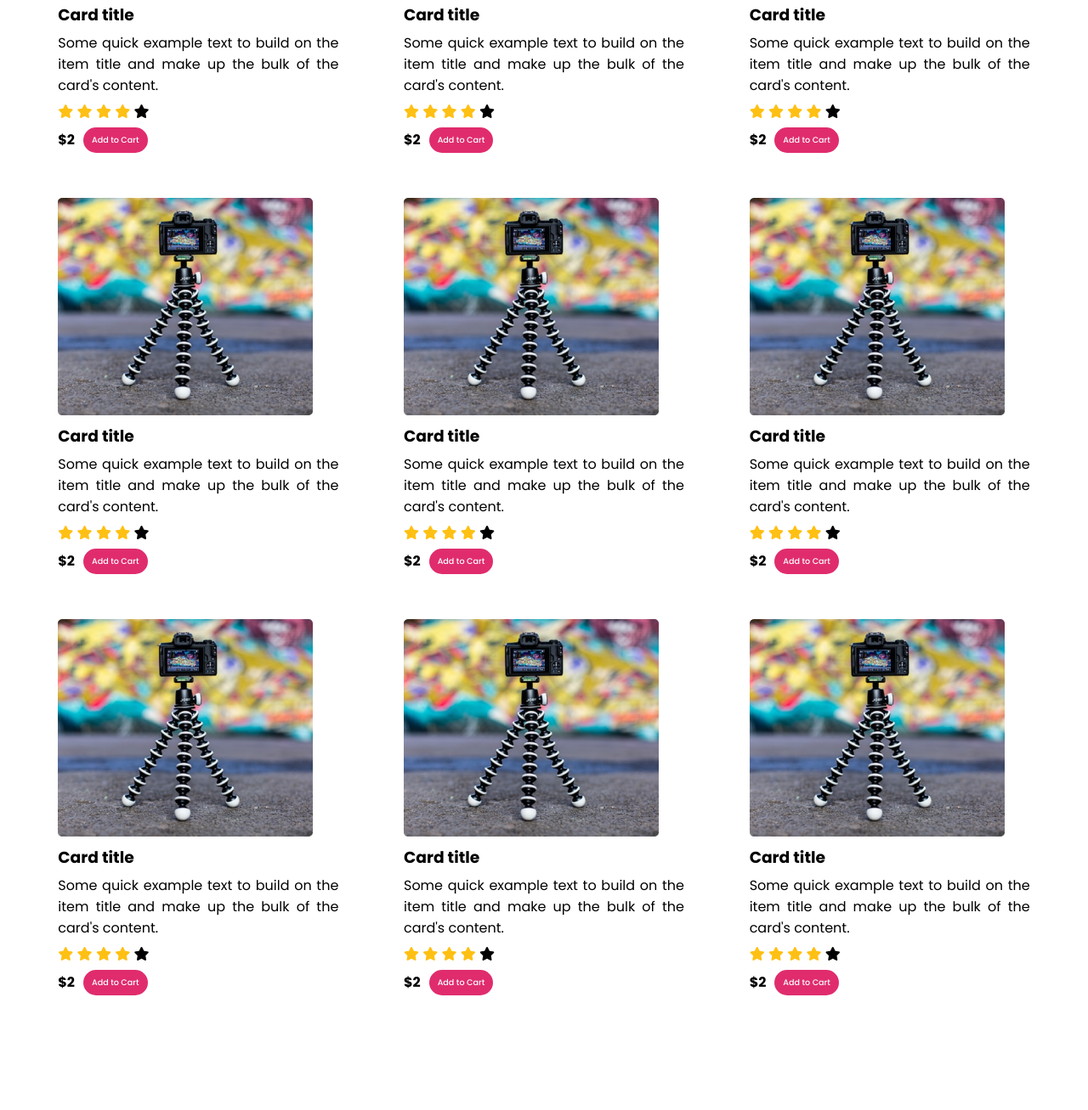
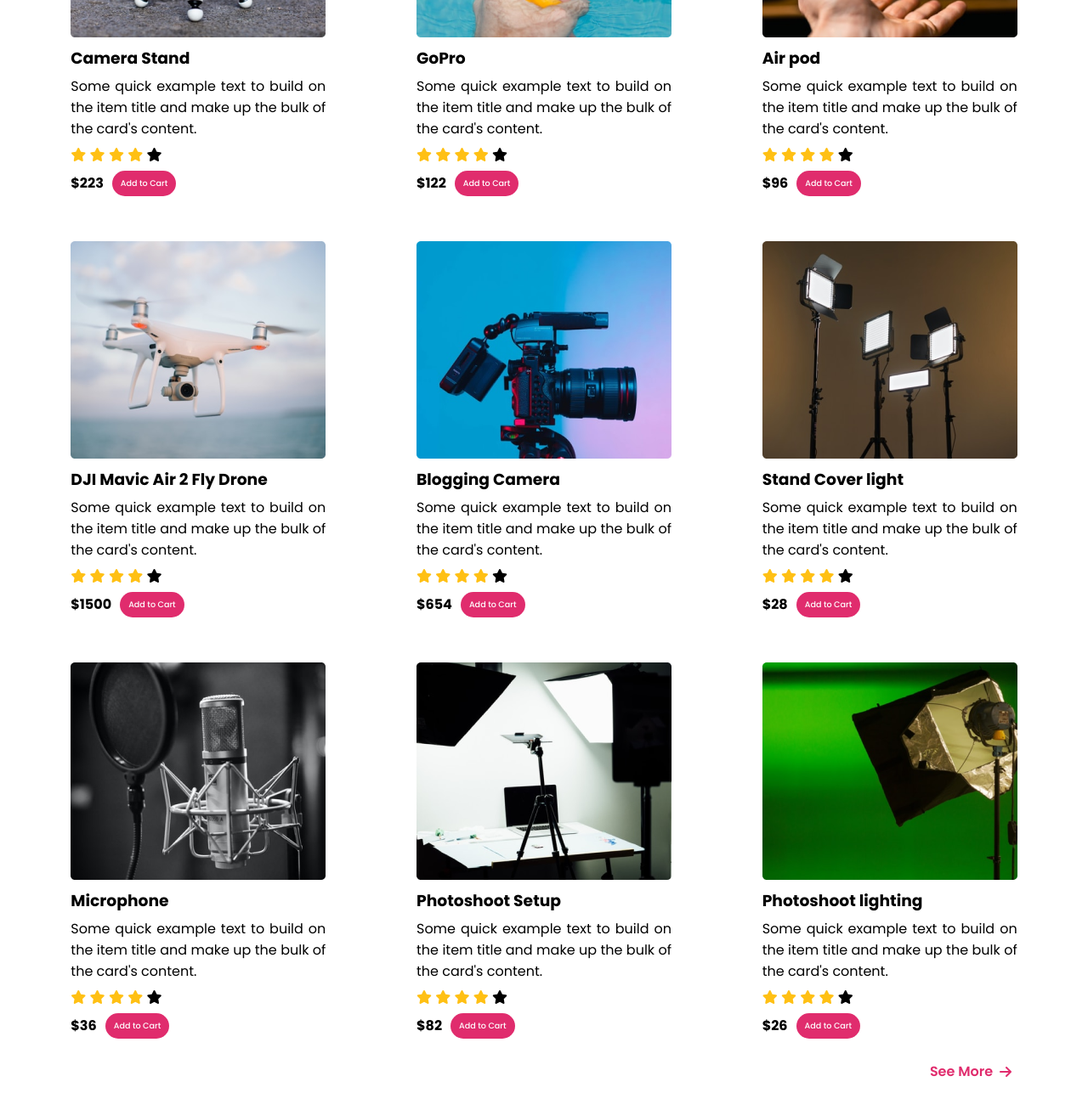
Before and after one commit to mongchaa-cs/Traveler-shop, a plain HTML site: page index.html in a window 1280 px wide. Shown: the part 1023-2330 px from the top of the page at 85% size. Drawn offline with Linux system fonts and the light colour scheme.

Commit message:
Traveler shop

```diff
--- a/index.html
+++ b/index.html
@@ -14,7 +14,7 @@
     <header>
         <div class="container">
             <nav id="navbar">
-                <h1><a href="">Traveler shop</a></h1>
+                <h1><a href="" class="logo">Traveler shop</a></h1>
                 <ul>
                     <li><a href="" class="current">Home</a></li>
                     <li><a href="" class="current">Products</a></li>
@@ -70,13 +70,14 @@
     <!-- Product Item Card -->
     <section>
         <div class="container">
+            <h1 class="center text-primary">Our Popular Gadget</h1>
             <div id="product">
                 <!-- Item-1 -->
                 <div class="item">
                     <img src="./images/tripod.png" class="item-img" alt="">
                     <div class="item-body">
-                        <h3 class="item-title">Card title</h3>
-                        <p class="item-text">Some quick example text to build on the item title and make up the bulk of the card's content.</p>
+                        <h3 class="item-title">Camera Stand</h3>
+                        <p class="justify">Some quick example text to build on the item title and make up the bulk of the card's content.</p>
                         <div class="rating">
                             <i class="fa-sharp fa-solid fa-star filled"></i>
                             <i class="fa-sharp fa-solid fa-star filled"></i>
@@ -85,17 +86,17 @@
                             <i class="fa-sharp fa-solid fa-star"></i>
                         </div>
                         <div class="prize-order">
-                            <h4>$2</h4>
+                            <h4>$223</h4>
                             <a href="#" class="btn btn-primary">Add to Cart</a>
                         </div>
                     </div>
                 </div>
                 <!-- Item-2 -->
                 <div class="item">
-                    <img src="./images/tripod.png" class="item-img" alt="">
+                    <img src="./images/action.png" class="item-img" alt="">
                     <div class="item-body">
-                        <h3 class="item-title">Card title</h3>
-                        <p class="item-text">Some quick example text to build on the item title and make up the bulk of the card's content.</p>
+                        <h3 class="item-title">GoPro</h3>
+                        <p class="justify">Some quick example text to build on the item title and make up the bulk of the card's content.</p>
                         <div class="rating">
                             <i class="fa-sharp fa-solid fa-star filled"></i>
                             <i class="fa-sharp fa-solid fa-star filled"></i>
@@ -104,17 +105,17 @@
                             <i class="fa-sharp fa-solid fa-star"></i>
                         </div>
                         <div class="prize-order">
-                            <h4>$2</h4>
+                            <h4>$122</h4>
                             <a href="#" class="btn btn-primary">Add to Cart</a>
                         </div>
                     </div>
                 </div>
                 <!-- Item-3 -->
                 <div class="item">
-                    <img src="./images/tripod.png" class="item-img" alt="">
+                    <img src="./images/airpod.png" class="item-img" alt="">
                     <div class="item-body">
-                        <h3 class="item-title">Card title</h3>
-                        <p class="item-text">Some quick example text to build on the item title and make up the bulk of the card's content.</p>
+                        <h3 class="item-title">Air pod</h3>
+                        <p class="justify">Some quick example text to build on the item title and make up the bulk of the card's content.</p>
                         <div class="rating">
                             <i class="fa-sharp fa-solid fa-star filled"></i>
                             <i class="fa-sharp fa-solid fa-star filled"></i>
@@ -123,17 +124,17 @@
                             <i class="fa-sharp fa-solid fa-star"></i>
                         </div>
                         <div class="prize-order">
-                            <h4>$2</h4>
+                            <h4>$96</h4>
                             <a href="#" class="btn btn-primary">Add to Cart</a>
                         </div>
                     </div>
                 </div>
                 <!-- Item-4 -->
                 <div class="item">
-                    <img src="./images/tripod.png" class="item-img" alt="">
+                    <img src="./images/drone.png" class="item-img" alt="">
                     <div class="item-body">
-                        <h3 class="item-title">Card title</h3>
-                        <p class="item-text">Some quick example text to build on the item title and make up the bulk of the card's content.</p>
+                        <h3 class="item-title">DJI Mavic Air 2 Fly Drone</h3>
+                        <p class="justify">Some quick example text to build on the item title and make up the bulk of the card's content.</p>
                         <div class="rating">
                             <i class="fa-sharp fa-solid fa-star filled"></i>
                             <i class="fa-sharp fa-solid fa-star filled"></i>
@@ -142,17 +143,17 @@
                             <i class="fa-sharp fa-solid fa-star"></i>
                         </div>
                         <div class="prize-order">
-                            <h4>$2</h4>
+                            <h4>$1500</h4>
                             <a href="#" class="btn btn-primary">Add to Cart</a>
                         </div>
                     </div>
                 </div>
                 <!-- Item-5 -->
                 <div class="item">
-                    <img src="./images/tripod.png" class="item-img" alt="">
+                    <img src="./images/camera.png" class="item-img" alt="">
                     <div class="item-body">
-                        <h3 class="item-title">Card title</h3>
-                        <p class="item-text">Some quick example text to build on the item title and make up the bulk of the card's content.</p>
+                        <h3 class="item-title">Blogging Camera</h3>
+                        <p class="justify">Some quick example text to build on the item title and make up the bulk of the card's content.</p>
                         <div class="rating">
                             <i class="fa-sharp fa-solid fa-star filled"></i>
                             <i class="fa-sharp fa-solid fa-star filled"></i>
@@ -161,17 +162,17 @@
                             <i class="fa-sharp fa-solid fa-star"></i>
                         </div>
                         <div class="prize-order">
-                            <h4>$2</h4>
+                            <h4>$654</h4>
                             <a href="#" class="btn btn-primary">Add to Cart</a>
                         </div>
                     </div>
                 </div>
                 <!-- Item-6 -->
                 <div class="item">
-                    <img src="./images/tripod.png" class="item-img" alt="">
+                    <img src="./images/lights.png" class="item-img" alt="">
                     <div class="item-body">
-                        <h3 class="item-title">Card title</h3>
-                        <p class="item-text">Some quick example text to build on the item title and make up the bulk of the card's content.</p>
+                        <h3 class="item-title">Stand Cover light</h3>
+                        <p class="justify">Some quick example text to build on the item title and make up the bulk of the card's content.</p>
                         <div class="rating">
                             <i class="fa-sharp fa-solid fa-star filled"></i>
                             <i class="fa-sharp fa-solid fa-star filled"></i>
@@ -180,17 +181,17 @@
                             <i class="fa-sharp fa-solid fa-star"></i>
                         </div>
                         <div class="prize-order">
-                            <h4>$2</h4>
-                            <a href="#" class="btn btn-primary">Add to Cart</a>
+                            <h4>$28</h4>
+                            <a href="#" class="btn">Add to Cart</a>
                         </div>
                     </div>
                 </div>
                 <!-- Item-7 -->
                 <div class="item">
-                    <img src="./images/tripod.png" class="item-img" alt="">
+                    <img src="./images/mic.png" class="item-img" alt="">
                     <div class="item-body">
-                        <h3 class="item-title">Card title</h3>
-                        <p class="item-text">Some quick example text to build on the item title and make up the bulk of the card's content.</p>
+                        <h3 class="item-title">Microphone</h3>
+                        <p class="justify">Some quick example text to build on the item title and make up the bulk of the card's content.</p>
                         <div class="rating">
                             <i class="fa-sharp fa-solid fa-star filled"></i>
                             <i class="fa-sharp fa-solid fa-star filled"></i>
@@ -199,17 +200,17 @@
                             <i class="fa-sharp fa-solid fa-star"></i>
                         </div>
                         <div class="prize-order">
-                            <h4>$2</h4>
+                            <h4>$36</h4>
                             <a href="#" class="btn btn-primary">Add to Cart</a>
                         </div>
                     </div>
                 </div>
                 <!-- Item-8 -->
                 <div class="item">
-                    <img src="./images/tripod.png" class="item-img" alt="">
+                    <img src="./images/setup.png" class="item-img" alt="">
                     <div class="item-body">
-                        <h3 class="item-title">Card title</h3>
-                        <p class="item-text">Some quick example text to build on the item title and make up the bulk of the card's content.</p>
+                        <h3 class="item-title">Photoshoot Setup</h3>
+                        <p class="justify">Some quick example text to build on the item title and make up the bulk of the card's content.</p>
                         <div class="rating">
                             <i class="fa-sharp fa-solid fa-star filled"></i>
                             <i class="fa-sharp fa-solid fa-star filled"></i>
@@ -218,17 +219,17 @@
                             <i class="fa-sharp fa-solid fa-star"></i>
                         </div>
                         <div class="prize-order">
-                            <h4>$2</h4>
+                            <h4>$82</h4>
                             <a href="#" class="btn btn-primary">Add to Cart</a>
                         </div>
                     </div>
                 </div>
                 <!-- Item-9 -->
                 <div class="item">
-                    <img src="./images/tripod.png" class="item-img" alt="">
+                    <img src="./images/single-light.png" class="item-img" alt="">
                     <div class="item-body">
-                        <h3 class="item-title">Card title</h3>
-                        <p class="item-text">Some quick example text to build on the item title and make up the bulk of the card's content.</p>
+                        <h3 class="item-title">Photoshoot lighting</h3>
+                        <p class="justify">Some quick example text to build on the item title and make up the bulk of the card's content.</p>
                         <div class="rating">
                             <i class="fa-sharp fa-solid fa-star filled"></i>
                             <i class="fa-sharp fa-solid fa-star filled"></i>
@@ -237,11 +238,15 @@
                             <i class="fa-sharp fa-solid fa-star"></i>
                         </div>
                         <div class="prize-order">
-                            <h4>$2</h4>
+                            <h4>$26</h4>
                             <a href="#" class="btn btn-primary">Add to Cart</a>
                         </div>
                     </div>
                 </div>
+            </div>
+            <div class="btn-more">
+                <a href="" class="text-secondary">See More</a>
+                <i class="fa-sharp fa-solid fa-arrow-right"></i>
             </div>
         </div>
     </section>
--- a/style.css
+++ b/style.css
@@ -14,6 +14,10 @@
     overflow: auto;
 }
 
+.logo {
+    color: #3E6D9C;
+}
+
 .l-heading {
     font-size: 40px;
     color: #3A3A3A;
@@ -24,8 +28,22 @@
     line-height: 1.7rem;
 }
 
-.item-text {
+/* Text align */
+.center {
+    text-align: center;
+}
+.justify {
     text-align: justify;
+}
+
+.text-primary {
+    color: #3A3A3A;
+    margin-bottom: 1rem;
+}
+
+.text-secondary {
+    color: #E02C6D;
+    font-weight: 600;
 }
 
 .btn {
@@ -40,6 +58,8 @@
 .filled {
     color: #FFC014;
 }
+
+
 
 /* Utility Element */
 body {
@@ -99,10 +119,10 @@ a, li {
 }
 
 #showcase > .showcase-content > button {
-
     display: flex;
     justify-content: center;
     align-items: center ;
+    flex-wrap: wrap;
     color: white;
     background-color: #E02C6D;
     border: none;
@@ -133,12 +153,13 @@ a, li {
 
 /* E-commerce Company */
 #e-company {
+    display: grid;
     height: 110px;
-    display: grid;
     align-content: center;
     padding: 14px;
-    border-radius: 5px;
-    box-shadow: 0px 0px 10px rgb(222, 218, 218);
+    border-radius: 4px;
+    /* box-shadow: 0px 0px 10px 2px rgb(222, 218, 218); */
+    box-shadow: 0 2px 8px 0px rgba(0, 0, 0, .2);
     margin: 20px 10px;
 }
 
@@ -159,10 +180,12 @@ a, li {
 
 #product > .item {
     display: grid;
+    justify-content: center;
     align-content: center;
-    width: 330px;
+    width: 300px;
     height: 476px;
     gap: 10px;
+    border-radius: 4px;
 }
 
 #product > .item > img {
@@ -182,3 +205,19 @@ a, li {
     gap: 10px;
     align-items: center;
 }
+
+.btn-more {
+    display: flex;
+    justify-content: center;
+    align-items: center;
+    flex-wrap: wrap;
+    color: #E02C6D;
+    float: right;
+
+    font-size: 1em;
+    font-family: 'Poppins';
+    width: 196px;
+    height: 44px;
+    padding: 10px 24px;
+    gap: 8px;
+}
```
